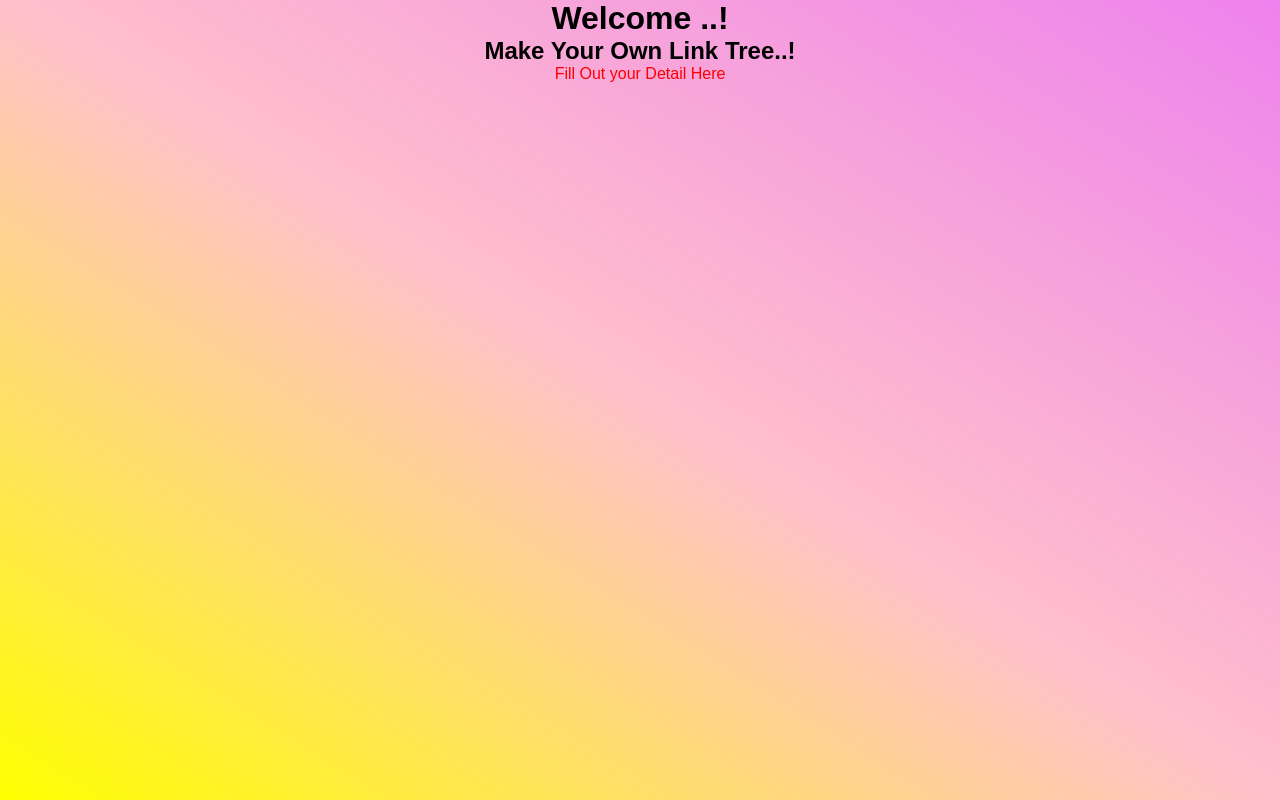
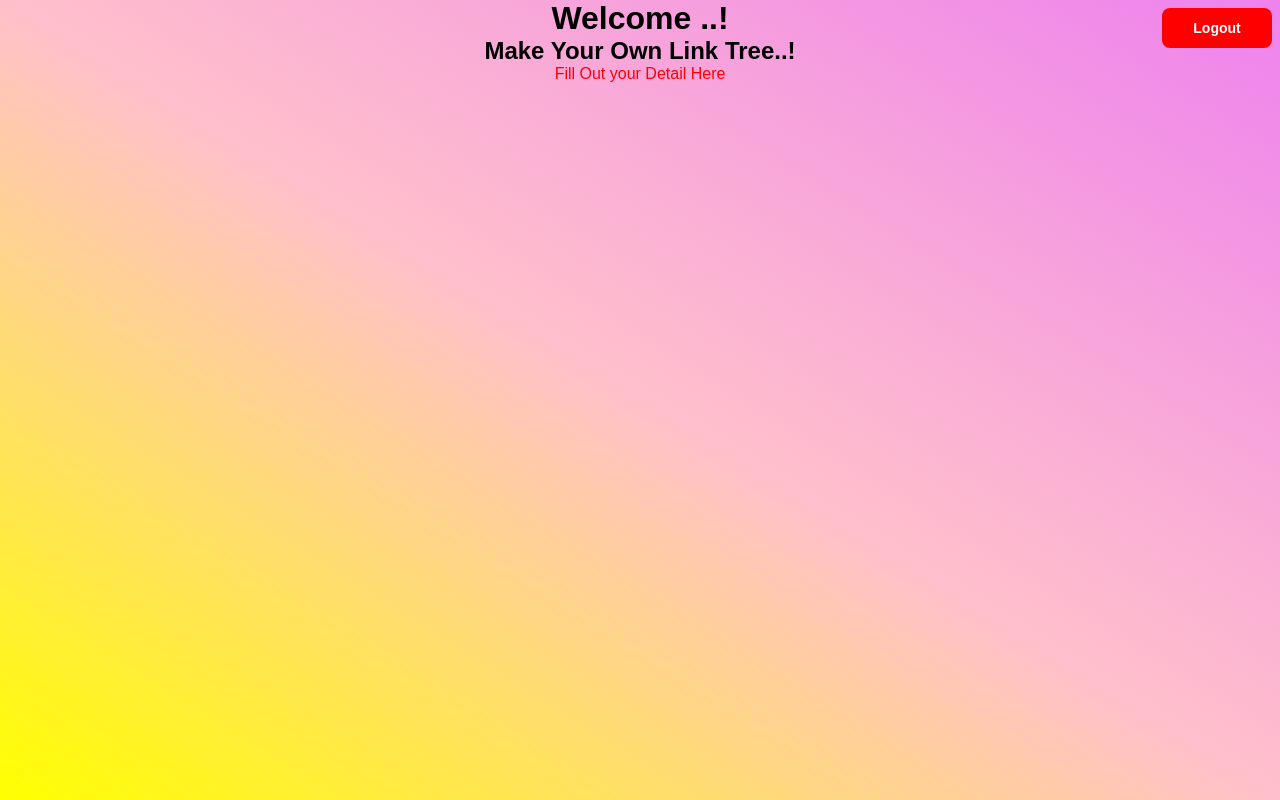
Before and after one commit to kunal-umap/LinkTreeGenerator, a React (Create React App) app in the folder client/: page / in a window 1280 px wide. Built offline with nearby package versions, Linux system fonts and the light colour scheme; no server answers; sample sign-in values are in the browser's storage.

Commit message:
Home Page Modified And User DAta form Created

```diff
--- a/client/src/pages/Data/Data.jsx
+++ b/client/src/pages/Data/Data.jsx
@@ -1,11 +1,25 @@
-import React from 'react'
+import React, { useEffect, useState } from 'react'
+import { useNavigate } from 'react-router-dom';
 import "./data.css";
 export default function Data() {
+  const [name,setName] = useState('');
+  const [info,setInfo] = useState('');
+  const navigate = useNavigate();
+  useEffect(()=> {
+    if(localStorage.getItem("token") == null){
+      navigate('/login');
+    }
+    setName(localStorage.getItem("name"));
 
+  })
   return (
     <div className='data'>
-      <form onSubmit={''}>
-
+      <form onSubmit={''} className="Detailform">
+        <input type="text" required={true} defaultValue={name}  name="" id="" />
+        <input type="text"  placeholder="Twitter Link"  name="" id="" />
+        <input type="text"  placeholder="Linkedin Link"  name="" id="" />
+        <input type="text"  placeholder="Instagram Link"  name="" id="" />
+        <textarea name=""  contentEditable={true} defaultValue={'Write Info HEre'} id="" cols="30" rows="10"></textarea>
         <button type="submit">Save</button>
 
       </form>
--- a/client/src/pages/Data/data.css
+++ b/client/src/pages/Data/data.css
@@ -3,3 +3,33 @@
     min-height: 100vh;
     width: 100vw;
 }
+.Detailform {
+    display: flex;
+    flex-direction: column;
+    text-align: center;
+    margin: 18px;
+    padding: 15px;
+}
+.Detailform input,
+.Detailform textarea,
+.Detailform button {
+    padding: 8px;
+    margin: 6px 0px;
+
+}
+.Detailform button {
+    color: white;
+    background: green;
+    font-size: 14px;
+    font-weight: 600;
+    border: none;
+    border-radius: 8px;
+    width: 110px;
+    padding: 12px;
+    text-align: center;
+    margin: 6px auto;
+}
+.Detailform button:hover {
+    background: white;
+    color: green;
+}
--- a/client/src/pages/home/HomePage.jsx
+++ b/client/src/pages/home/HomePage.jsx
@@ -5,6 +5,10 @@ import { Link, useNavigate } from 'react-router-dom';
 export default function HomePage() {
   const [name,setName] = useState('');
   const navigate = useNavigate();
+  function logout(){
+    localStorage.clear();
+    navigate('/login');
+  }
   useEffect(()=> {
     if(localStorage.getItem("token") == null){
       navigate('/login');
@@ -15,6 +19,7 @@ export default function HomePage() {
   return (
     <div className='homePage'>
         <h1>Welcome  {name} ..!</h1>
+        <button onClick={logout} className="LogOut">Logout</button>
         <h2>Make Your Own Link Tree..!</h2>
         <Link to={'/detail'} className="link" >Fill Out your Detail Here</Link>
     </div>
--- a/client/src/pages/home/homePage.css
+++ b/client/src/pages/home/homePage.css
@@ -14,3 +14,21 @@
     margin-top: 80px;
     color: red;
 }
+.LogOut {
+    border: none;
+    outline: 0;
+    color: white;
+    background: red;
+    border-radius: 8px;
+    padding: 12px;
+    width: 110px;
+    position: absolute;
+    top: 8px;
+    right: 8px;
+    font-size: 14px;
+    font-weight: 600;
+}
+.LogOut:hover {
+    color: red;
+    background: white;
+}
```
